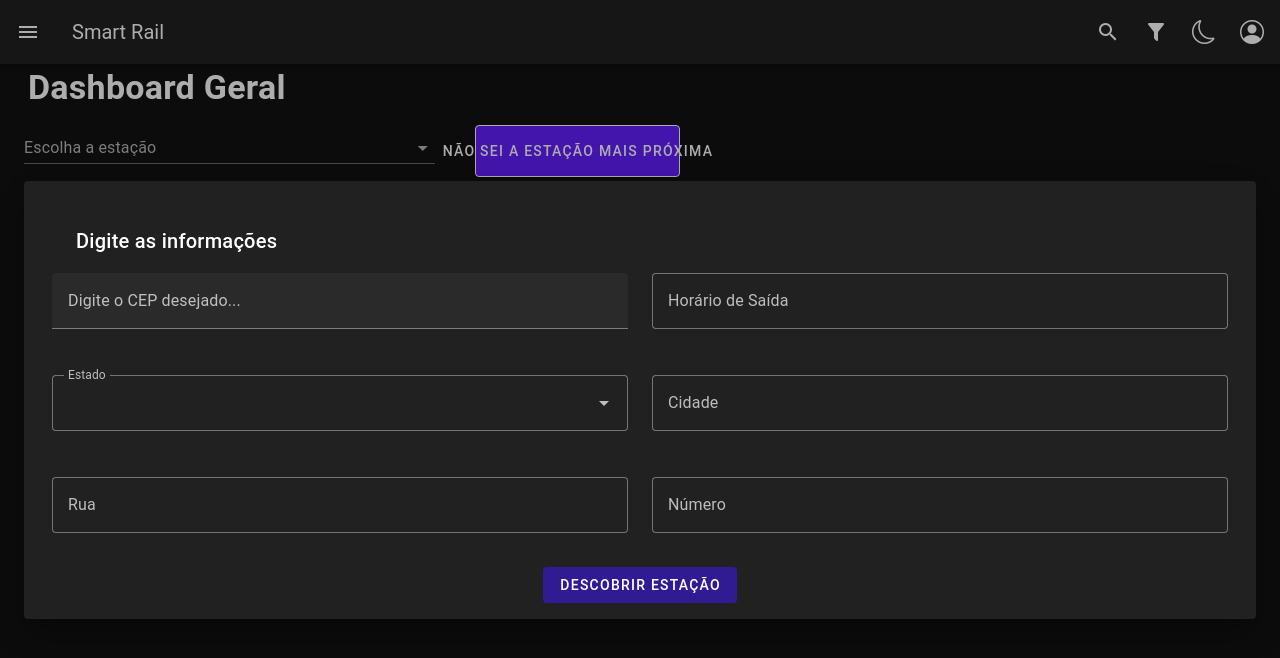
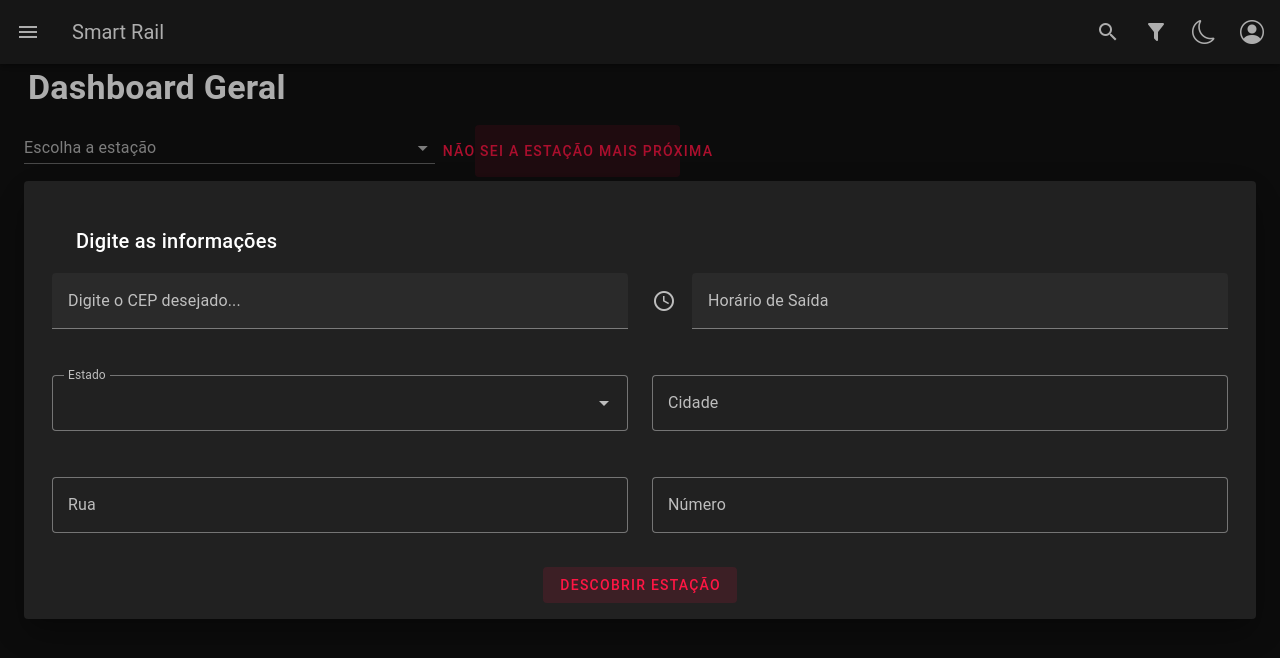
Before and after one commit to Miguel-Paes/smart-rail-project, a Vue app: page / in a window 1280 px wide. Both pictures are taken after a click on the button "NÃO SEI A ESTAÇÃO MAIS PRÓXIMA". Shown: the top 658 px of the page. Built offline with nearby package versions, Linux system fonts and the light colour scheme; a small style sheet from the web is missing.

Commit message:
formulário com time picker + pinia e linhas

```diff
--- a/components.d.ts
+++ b/components.d.ts
@@ -9,7 +9,6 @@ export {}
 declare module 'vue' {
   export interface GlobalComponents {
     HeaderComponent: typeof import('./src/components/HeaderComponent.vue')['default']
-    MenuComponent: typeof import('./src/components/MenuComponent.vue')['default']
     RouterLink: typeof import('vue-router')['RouterLink']
     RouterView: typeof import('vue-router')['RouterView']
   }
--- a/src/pages/home.vue
+++ b/src/pages/home.vue
@@ -1,28 +1,18 @@
   <script setup>
   import { ref } from 'vue';
+  import { VTimePicker } from 'vuetify/labs/VTimePicker'
 
-  const stations = ref([
-    { id: 1, name: 'Estação Central' },
-    { id: 2, name: 'Estação Norte' },
-    { id: 3, name: 'Estação Sul' },
-    { id: 4, name: 'Estação Leste' },
-    { id: 5, name: 'Estação Oeste' },
-  ]);
+  import { useStationStore } from '@/stores/stationStore.js'
+
+  const stationStore = useStationStore()
+
+  const userLocation = ref(stationStore.userLocation)
+
+  const menu2 = ref(false)
 
   const states = ref(['AC', 'AL', 'Ap', 'AM', 'BA', 'CE', 'DF', 'ES', 'GO', 'MA', 'MG', 'MS', 'MT', 'PA', 'PB', 'PE', 'PI', 'PR', 'RJ', 'RN', 'RO', 'RR', 'RS', 'SC', 'SE', 'SP', 'TO']);
 
-  const selectedStation = ref(null);
-
-  const userLocation = ref({
-    number: '',
-    departureTime: '',
-    street: '',
-    neighborhood: '',
-    city: '',
-    state: '',
-  });
-
-  const cep = ref('');
+  const cep = ref(stationStore.userLocation.cep);
 
   function onCepInput () {
     if (cep.value.length === 8) {
@@ -61,11 +51,13 @@
     <v-row class="d-flex" :class="$vuetify.display.mobile ? '' : 'ga-10'" dense>
       <v-col class="d-flex align-center pa-0" cols="12" lg="4" md="6">
         <v-select
-          v-model="selectedStation"
+          v-model="stationStore.stationId"
           item-title="name"
-          :items="stations"
+          item-value="id"
+          :items="stationStore.stations"
           label="Escolha a estação"
           variant="underlined"
+          @update:modelValue="stationStore.getStationLines"
         />
       </v-col>
 
@@ -79,10 +71,11 @@
         <v-dialog>
           <template #activator="{ props: activatorProps }">
             <v-btn
-              class="pa-2 d-flex align-center bg-deep-purple-accent-3 h-75"
+              class="pa-2 d-flex align-center h-75"
               :class="$vuetify.display.mobile ? 'w-100 h-25' : 'h-50 w-100' "
+              color="red-accent-3"
               v-bind="activatorProps"
-              variant="outlined"
+              variant="tonal"
             >
               Não sei a estação mais próxima
             </v-btn>
@@ -97,38 +90,59 @@
                       v-model="cep"
                       dense
                       label="Digite o CEP desejado..."
+                      maxlength="8"
                       @input="onCepInput"
-                      maxlength="8"
                     />
                   </v-col>
 
                   <v-col cols="12" lg="6">
-                    <v-text-field v-model="userLocation.departureTime" label="Horário de Saída" variant="outlined" />
+                    <v-text-field
+                      v-model="stationStore.userLocation.departureTime"
+                      :active="menu2"
+                      :focus="menu2"
+                      label="Horário de Saída"
+                      prepend-icon="mdi-clock-time-four-outline"
+                      readonly
+                    >
+                      <v-menu
+                        v-model="menu2"
+                        activator="parent"
+                        :close-on-content-click="false"
+                        transition="scale-transition"
+                      >
+                        <v-time-picker
+                          v-if="menu2"
+                          v-model="stationStore.userLocation.departureTime"
+                          ampm-in-title="true"
+                          full-width
+                        />
+                      </v-menu>
+                    </v-text-field>
                   </v-col>
                 </v-row>
 
                 <v-row class="d-flex">
                   <v-col cols="12" lg="6">
-                    <v-select v-model="userLocation.state" :items="states" label="Estado" variant="outlined" />
+                    <v-select v-model="stationStore.userLocation.state" :items="states" label="Estado" variant="outlined" />
                   </v-col>
 
                   <v-col cols="12" lg="6">
-                    <v-text-field v-model="userLocation.city" label="Cidade" variant="outlined" />
+                    <v-text-field v-model="stationStore.userLocation.city" label="Cidade" variant="outlined" />
                   </v-col>
                 </v-row>
 
                 <v-row class="d-flex">
                   <v-col cols="12" lg="6">
-                    <v-text-field v-model="userLocation.street" label="Rua" variant="outlined" />
+                    <v-text-field v-model="stationStore.userLocation.street" label="Rua" variant="outlined" />
                   </v-col>
 
                   <v-col cols="12" lg="6">
-                    <v-text-field v-model="userLocation.number" label="Número" variant="outlined" />
+                    <v-text-field v-model="stationStore.userLocation.number" label="Número" variant="outlined" />
                   </v-col>
                 </v-row>
 
                 <v-row class="d-flex justify-center">
-                  <v-btn class="bg-deep-purple-darken-4" color="deep-purple-lighten-4" variant="flat" @click="isActive.value = false">
+                  <v-btn color="red-accent-3" variant="tonal" @click="isActive.value = false">
                     Descobrir estação
                   </v-btn>
                 </v-row>
@@ -138,5 +152,12 @@
         </v-dialog>
       </v-col>
     </v-row>
+    <v-row>
+      <v-col cols="12" lg="6">
+        <v-card v-for="line in stationStore.stationLines" :key="line.id">
+          {{ line.name }}
+        </v-card>
+      </v-col>
+    </v-row>
   </v-main>
 </template>
--- /dev/null
+++ b/src/stores/stationStore.js
@@ -0,0 +1,82 @@
+// Utilities
+import { defineStore } from 'pinia'
+import { ref } from 'vue';
+
+export const useStationStore = defineStore('station', () => {
+
+  const stations = ref([
+    { id: 1, name: 'Estação Central' },
+    { id: 2, name: 'Estação Norte' },
+    { id: 3, name: 'Estação Sul' },
+    { id: 4, name: 'Estação Leste' },
+    { id: 5, name: 'Estação Oeste' },
+  ]);
+
+  const userLocation = ref({
+    cep: '',
+    number: '',
+    departureTime: '',
+    street: '',
+    neighborhood: '',
+    city: '',
+    state: '',
+  });
+
+  const stationId = ref(null);
+  const stationLines = ref(null)
+
+  function getStationLines(stationId) {
+    stationLines.value = allLines.value.find(station => station.id == stationId)
+    stationLines.value = stationLines.value.lines
+    console.log(stationLines.value)
+    console.log('Funcionou!')
+  }
+
+  const allLines = ref([
+    {
+      id: 1,
+      lines: [
+        { id: 1, name: 'Linha A' },
+        { id: 2, name: 'Linha B' },
+        { id: 3, name: 'Linha C' },
+      ],
+    },
+
+    {
+      id: 2,
+      lines: [
+        { id: 1, name: 'Linha D' },
+        { id: 2, name: 'Linha E' },
+        { id: 3, name: 'Linha F' },
+      ],
+    },
+
+    {
+      id: 3,
+      lines: [
+        { id: 1, name: 'Linha G' },
+        { id: 2, name: 'Linha H' },
+        { id: 3, name: 'Linha I' },
+      ],
+    },
+
+    {
+      id: 4,
+      lines: [
+        { id: 1, name: 'Linha J' },
+        { id: 2, name: 'Linha K' },
+        { id: 3, name: 'Linha L' },
+      ],
+    },
+
+    {
+      id: 5,
+      lines: [
+        { id: 1, name: 'Linha M' },
+        { id: 2, name: 'Linha N' },
+        { id: 3, name: 'Linha O' },
+      ],
+    },
+  ])
+  return { stations, userLocation, stationLines, getStationLines, stationId }
+})
```
Also changed, not shown: src/stores/README.md (deleted).
